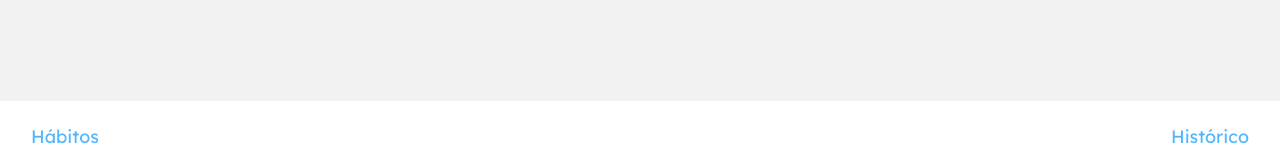
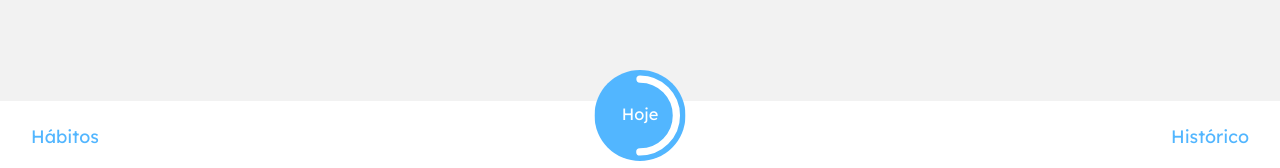
Before and after one commit to leliovictor/projeto10-trackit, a React (Create React App) app: page /hoje in a window 1280 px wide. Shown: the part 629-797 px from the top of the page. Built offline with nearby package versions, Linux system fonts and the light colour scheme.

Commit message:
Added progress circular bar on footer

```diff
--- a/package.json
+++ b/package.json
@@ -6,6 +6,7 @@
     "axios": "^0.27.2",
     "dayjs": "^1.11.2",
     "react": "^17.0.2",
+    "react-circular-progressbar": "^2.0.4",
     "react-dom": "^17.0.2",
     "react-router-dom": "^6.3.0",
     "react-scripts": "^4.0.3",
--- a/src/components/Footer.js
+++ b/src/components/Footer.js
@@ -1,10 +1,32 @@
 import styled from "styled-components";
 import { Link } from "react-router-dom";
+import { CircularProgressbar,buildStyles } from 'react-circular-progressbar';
+import 'react-circular-progressbar/dist/styles.css';
 
 export default function Footer() {
-  return (
+
+    const percentage = 50; //Colocar depois valor variavel vindo do useContext;
+
+    return (
     <Div>
       <Link to={"/habitos"}>Hábitos</Link>
+      <Circular>
+      <CircularProgressbar
+        value={percentage}
+        text="Hoje"
+        background
+        backgroundPadding={6}
+        styles={buildStyles({
+          backgroundColor: "#52B6FF",
+          textColor: "#FFFFFF",
+          textSize: "18px",
+          pathColor: "#FFFFFF",
+          trailColor: "transparent",
+          width: "91px",
+          height: "91px"
+        })}
+      />
+      </Circular>
       <Link to={"/historico"}>Histórico</Link>
     </Div>
   );
@@ -32,3 +54,12 @@ const Div = styled.div`
     color: #52b6ff;
   }
 `;
+
+const Circular = styled.div`
+    width: 91px;
+    height: 91px;
+    position: fixed;
+    left: 50%;
+    transform: translate(-50%, 0);
+    bottom: 10px;
+`
```
Also changed, not shown: 1 other file (tests, documents, lock files or other folders).
